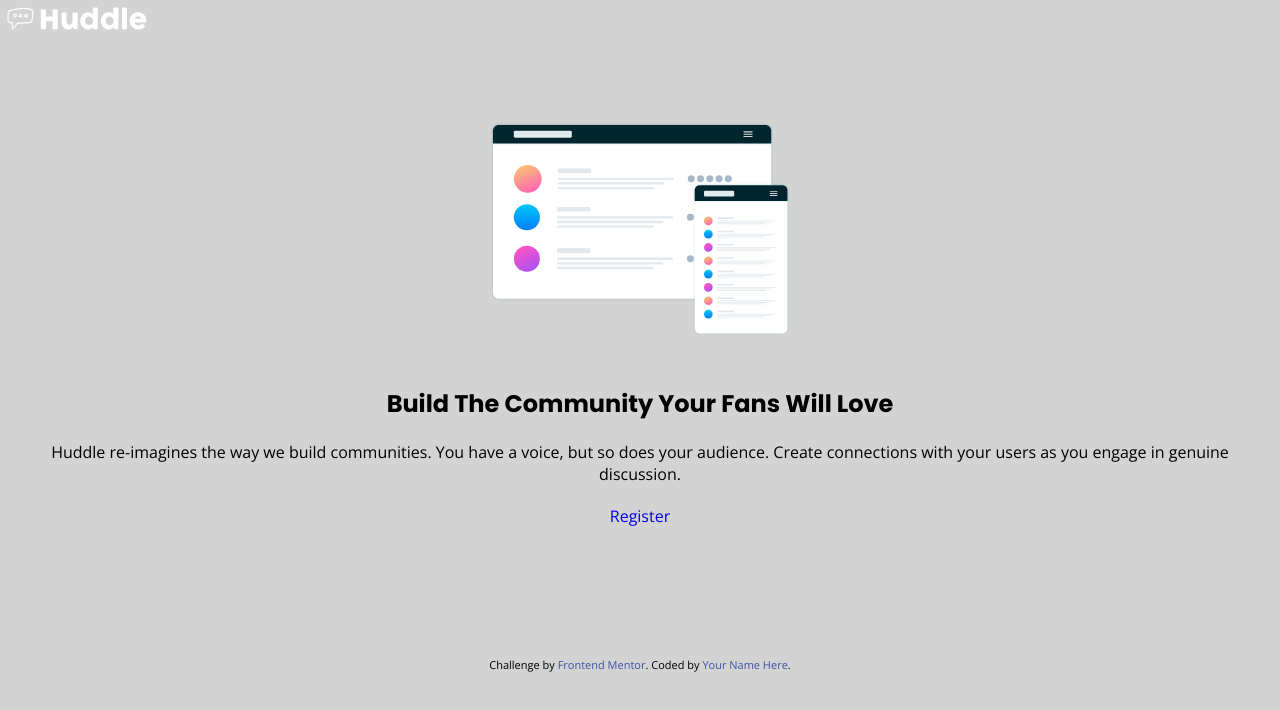
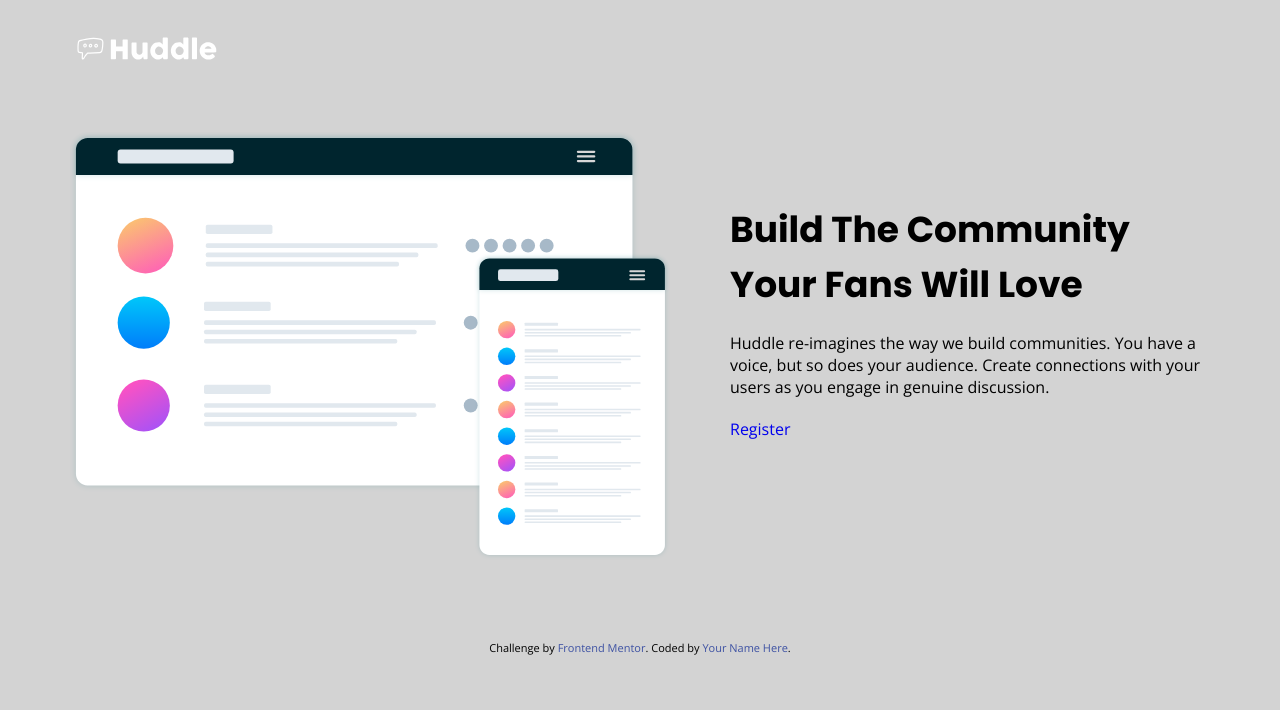
Before and after one commit to SamuelBacelar/huddle-landing-page-with-single-introductory-section, a plain HTML site: page index.html in a window 1280 px wide. Drawn offline with nearby package versions, Linux system fonts and the light colour scheme.

Commit message:
Adding breakpoints styles

```diff
--- a/public/style.css
+++ b/public/style.css
@@ -30,7 +30,8 @@ body {
 
 /*____________________________________________*/
 header {
-    margin-bottom: 50px;
+    margin-bottom: 30px;
+    padding: 30px;
 }
 
 header img {
@@ -61,3 +62,41 @@ main .text-content h1 {
 main .text-content p {
     margin-bottom: 20px;
 }
+
+
+@media only screen and (min-width : 768px) {
+    main {
+        flex-direction: row;
+    }
+
+    main img {
+        margin-right: 30px;
+    }
+
+    main .text-content {
+        padding: 30px 0 30px 30px;
+    }
+}
+
+@media only screen and (min-width : 768px) {
+    header {
+        max-width: 1200px;
+        margin: 0 auto;
+    }
+    main {
+        max-width: 1200px;
+        margin: 0 auto;
+    }
+
+    main img {
+        width: 600px;
+    }
+
+    main .text-content {
+        text-align: left;
+    }
+
+    main .text-content h1 {
+        font-size: 36px;
+    }
+}
```
